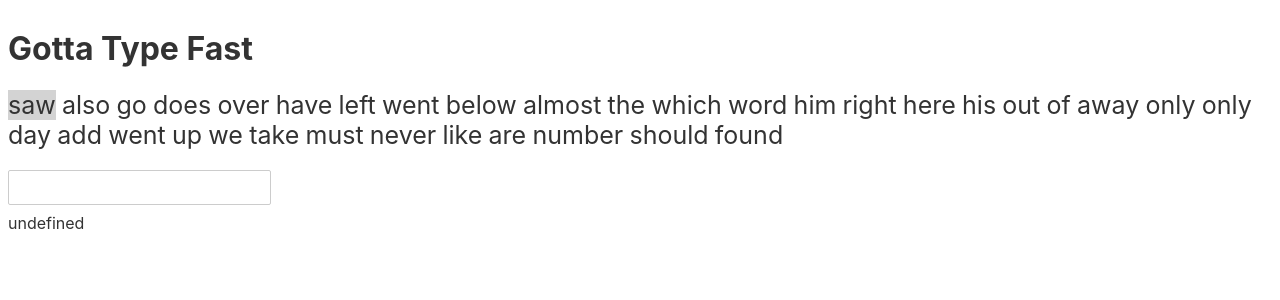
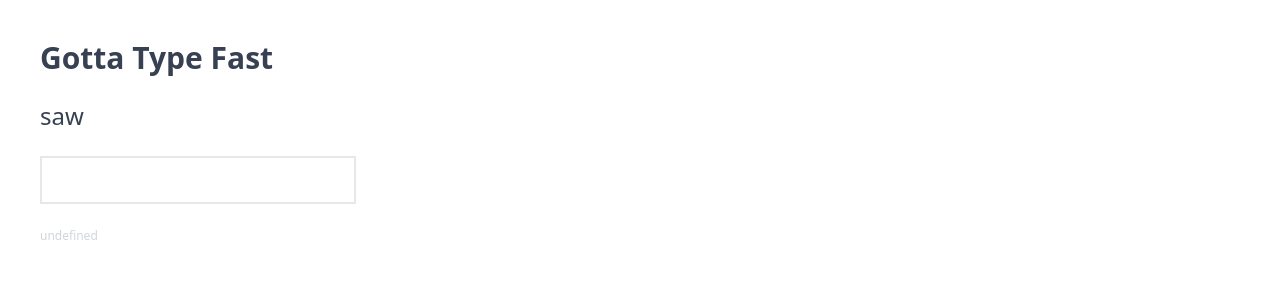
Before and after one commit to dunknicoll/gotta-fast-type, a Svelte app: page / in a window 1280 px wide. Shown: the top 300 px of the page. Built offline with nearby package versions, Linux system fonts and the light colour scheme.

Commit message:
yay tailwind and fast

```diff
--- a/package.json
+++ b/package.json
@@ -19,6 +19,10 @@
   },
   "dependencies": {
     "@rollup/plugin-replace": "^2.4.2",
-    "sirv-cli": "^1.0.0"
+    "autoprefixer": "^9.8.6",
+    "postcss": "^7.0.35",
+    "sirv-cli": "^1.0.0",
+    "svelte-preprocess": "^4.7.3",
+    "tailwindcss": "npm:@tailwindcss/postcss7-compat@^2.1.2"
   }
 }
--- a/public/global.css
+++ /dev/null
@@ -1,63 +0,0 @@
-html, body {
-	position: relative;
-	width: 100%;
-	height: 100%;
-}
-
-body {
-	color: #333;
-	margin: 0;
-	padding: 8px;
-	box-sizing: border-box;
-	font-family: -apple-system, BlinkMacSystemFont, "Segoe UI", Roboto, Oxygen-Sans, Ubuntu, Cantarell, "Helvetica Neue", sans-serif;
-}
-
-a {
-	color: rgb(0,100,200);
-	text-decoration: none;
-}
-
-a:hover {
-	text-decoration: underline;
-}
-
-a:visited {
-	color: rgb(0,80,160);
-}
-
-label {
-	display: block;
-}
-
-input, button, select, textarea {
-	font-family: inherit;
-	font-size: inherit;
-	-webkit-padding: 0.4em 0;
-	padding: 0.4em;
-	margin: 0 0 0.5em 0;
-	box-sizing: border-box;
-	border: 1px solid #ccc;
-	border-radius: 2px;
-}
-
-input:disabled {
-	color: #ccc;
-}
-
-button {
-	color: #333;
-	background-color: #f4f4f4;
-	outline: none;
-}
-
-button:disabled {
-	color: #999;
-}
-
-button:not(:disabled):active {
-	background-color: #ddd;
-}
-
-button:focus {
-	border-color: #666;
-}
--- a/public/index.html
+++ b/public/index.html
@@ -1,17 +1,15 @@
 <!DOCTYPE html>
 <html lang="en">
-<head>
-	<meta charset='utf-8'>
-	<meta name='viewport' content='width=device-width,initial-scale=1'>
+  <head>
+    <meta charset="utf-8" />
+    <meta name="viewport" content="width=device-width,initial-scale=1" />
 
-	<title>Gotta Type Fast</title>
+    <title>Gotta Type Fast</title>
 
-	<link rel='stylesheet' href='/global.css'>
-	<link rel='stylesheet' href='/build/bundle.css'>
+    <link rel="stylesheet" href="/build/bundle.css" />
 
-	<script defer src='/build/bundle.js'></script>
-</head>
+    <script defer src="/build/bundle.js"></script>
+  </head>
 
-<body>
-</body>
+  <body></body>
 </html>
--- a/rollup.config.js
+++ b/rollup.config.js
@@ -5,6 +5,7 @@ import livereload from "rollup-plugin-livereload";
 import { terser } from "rollup-plugin-terser";
 import css from "rollup-plugin-css-only";
 import replace from "@rollup/plugin-replace";
+import sveltePreprocess from "svelte-preprocess";
 
 const production = !process.env.ROLLUP_WATCH;
 
@@ -55,6 +56,12 @@ export default {
         // enable run-time checks when not in production
         dev: !production,
       },
+      preprocess: sveltePreprocess({
+        sourceMap: !production,
+        postcss: {
+          plugins: [require("tailwindcss"), require("autoprefixer")],
+        },
+      }),
     }),
     // we'll extract any component CSS out into
     // a separate file - better for performance
--- a/src/App.svelte
+++ b/src/App.svelte
@@ -1,129 +1,11 @@
 <script>
-  let sentences = [
-    "saw also go does over have left went below almost the which word him right here his out of away only only day add went up we take must never like are number should found",
-    "are would saw word about own place which more will more those does behind give go one too look never said down here had small to so the had has your how different one every",
-    "different back two air only some my had way must number around become has my most who so thought but he number together animal to along work away each make he it now any large"
-  ];
-  let debug = false;
-  let sentencePointer = 0;
-  let startTime = 0;
-  let endTime = 0;
-  let win = 0;
-  let lose = 0;
-  let finished = false;
-  let totalScore = sentences.map(s => s.split(" ")).flat().length;
-  $: sentence = sentences[sentencePointer];
-  $: words = sentence.split(" ").map(word => ({
-    word,
-    result: 0
-  }));
-  $: duration = finished ? endTime - startTime : 0;
-
-  let buildId = process.env.BUILD_ID;
-
-  let wordPointer = 0;
-  let currentValue = "";
-  let minute = 60000;
-
-  let onKeyPress = e => {
-    if (!startTime) {
-      startTime = Date.now();
-    }
-    if (e.code === "Space" || e.code === "Enter") {
-      e.preventDefault();
-
-      if (wordPointer < words.length - 1) {
-        if (currentValue === words[wordPointer].word) {
-          words[wordPointer].result = 1;
-          win += 1;
-        } else {
-          words[wordPointer].result = -1;
-          lose += 1;
-        }
-
-        wordPointer++;
-      } else {
-        if (sentencePointer < sentences.length - 1) {
-          if (currentValue === words[wordPointer].word) {
-            words[wordPointer].result = 1;
-            win += 1;
-          } else {
-            words[wordPointer].result = -1;
-            lose += 1;
-          }
-
-          sentencePointer++;
-          wordPointer = 0;
-        } else {
-          if (!finished) {
-            if (currentValue === words[wordPointer].word) {
-              words[wordPointer].result = 1;
-              win += 1;
-            } else {
-              words[wordPointer].result = -1;
-              lose += 1;
-            }
-            endTime = Date.now();
-            finished = true;
-            console.log("finished");
-          }
-        }
-      }
-      currentValue = "";
-    }
-  };
+  import Typer from "./Typer.svelte";
 </script>
 
-<style>
-  .sentence {
-    font-size: 25px;
-    margin-bottom: 20px;
-  }
-  .word {
-    display: inline-block;
-    margin-right: 0.25em;
-  }
-  .highlight {
-    background: lightgrey;
-  }
-  .good {
-    color: green;
-  }
-  .bad {
-    color: red;
-  }
+<style global lang="postcss">
+  @tailwind base;
+  @tailwind components;
+  @tailwind utilities;
 </style>
 
-<h1>Gotta Type Fast</h1>
-
-{#if debug}
-  <h4>Start: {startTime}</h4>
-  <h4>End: {endTime}</h4>
-  <h4>Minute: {minute}</h4>
-  <h4>Duration: {duration}</h4>
-  <h4>Won: {win}</h4>
-{/if}
-
-{#if finished}
-  <h2>{win}/{totalScore}</h2>
-  <h2>{lose} errors</h2>
-  <h2>WPM: {Math.floor((minute / duration) * win)}</h2>
-{/if}
-
-{#if !finished}
-  <div class="sentence">
-    {#each words as wordItem, index}
-      <span
-        class="word"
-        class:highlight={index === wordPointer}
-        class:good={wordItem.result === 1}
-        class:bad={wordItem.result === -1}>
-        {wordItem.word}
-      </span>
-    {/each}
-  </div>
-{/if}
-
-<input on:keypress={onKeyPress} bind:value={currentValue} />
-
-<div class="text-gray-300 text-center text-xs">{buildId}</div>
+<Typer />
--- /dev/null
+++ b/src/Typer.svelte
@@ -0,0 +1,128 @@
+<script>
+  let sentences = ["saw", "are", "different"];
+  //   let sentences = [
+  //   "saw also go does over have left went below almost the which word him right here his out of away only only day add went up we take must never like are number should found",
+  //   "are would saw word about own place which more will more those does behind give go one too look never said down here had small to so the had has your how different one every",
+  //   "different back two air only some my had way must number around become has my most who so thought but he number together animal to along work away each make he it now any large"
+  // ];
+  let debug = false;
+  let sentencePointer = 0;
+  let startTime = 0;
+  let endTime = 0;
+  let win = 0;
+  let lose = 0;
+  let finished = false;
+  let totalScore = sentences.map(s => s.split(" ")).flat().length;
+  $: sentence = sentences[sentencePointer];
+  $: words = sentence.split(" ").map(word => ({
+    word,
+    result: 0
+  }));
+  $: duration = finished ? endTime - startTime : 0;
+
+  let buildId = process.env.BUILD_ID;
+
+  let wordPointer = 0;
+  let currentValue = "";
+  let minute = 60000;
+
+  let onKeyPress = e => {
+    if (!startTime) {
+      startTime = Date.now();
+    }
+    if (e.code === "Space" || e.code === "Enter") {
+      e.preventDefault();
+
+      if (wordPointer < words.length - 1) {
+        if (currentValue === words[wordPointer].word) {
+          words[wordPointer].result = 1;
+          win += 1;
+        } else {
+          words[wordPointer].result = -1;
+          lose += 1;
+        }
+
+        wordPointer++;
+      } else {
+        if (sentencePointer < sentences.length - 1) {
+          if (currentValue === words[wordPointer].word) {
+            words[wordPointer].result = 1;
+            win += 1;
+          } else {
+            words[wordPointer].result = -1;
+            lose += 1;
+          }
+
+          sentencePointer++;
+          wordPointer = 0;
+        } else {
+          if (!finished) {
+            if (currentValue === words[wordPointer].word) {
+              words[wordPointer].result = 1;
+              win += 1;
+            } else {
+              words[wordPointer].result = -1;
+              lose += 1;
+            }
+            endTime = Date.now();
+            finished = true;
+            console.log("finished");
+          }
+        }
+      }
+      currentValue = "";
+    }
+  };
+</script>
+
+<main class="px-10 pt-10 pb-4 text-gray-700 rounded-xl">
+
+  <h1 class="text-3xl font-bold mb-6">Gotta Type Fast</h1>
+
+  {#if debug}
+    <h4>Start: {startTime}</h4>
+    <h4>End: {endTime}</h4>
+    <h4>Minute: {minute}</h4>
+    <h4>Duration: {duration}</h4>
+    <h4>Won: {win}</h4>
+  {/if}
+
+  {#if finished}
+    <div class="mb-6 text-2xl w-6/12">
+      <div>
+        <span class="font-bold">Correct:</span>
+        {win}/{totalScore}
+      </div>
+      <div>
+        <span class="font-bold">Mistakes:</span>
+        {lose}
+      </div>
+      <div>
+        <span class="font-bold">WPM:</span>
+        {Math.floor((minute / duration) * win)}
+      </div>
+    </div>
+  {/if}
+
+  {#if !finished}
+    <div class="mb-6 text-2xl w-6/12">
+      {#each words as wordItem, index}
+        <span
+          class="inline-block mr-1"
+          class:bg-gray-200={index === wordPointer}
+          class:text-green-500={wordItem.result === 1}
+          class:text-red-500={wordItem.result === -1}>
+          {wordItem.word}
+        </span>
+      {/each}
+    </div>
+
+    <input
+      class="border-2 text-xl p-2"
+      on:keypress={onKeyPress}
+      bind:value={currentValue} />
+  {/if}
+
+  <div class="text-gray-300 text-xs mt-6">{buildId}</div>
+
+</main>
--- /dev/null
+++ b/tailwind.config.js
@@ -0,0 +1,19 @@
+const production = !process.env.ROLLUP_WATCH;
+module.exports = {
+  purge: {
+    content: ["./src/**/*.svelte"],
+    enabled: production, // disable purge in dev
+  },
+  darkMode: false, // or 'media' or 'class'
+  theme: {
+    extend: {},
+  },
+  variants: {
+    extend: {},
+  },
+  plugins: [],
+  future: {
+    purgeLayersByDefault: true,
+    removeDeprecatedGapUtilities: true,
+  },
+};
```
Also changed, not shown: 1 other file (tests, documents, lock files or other folders).
